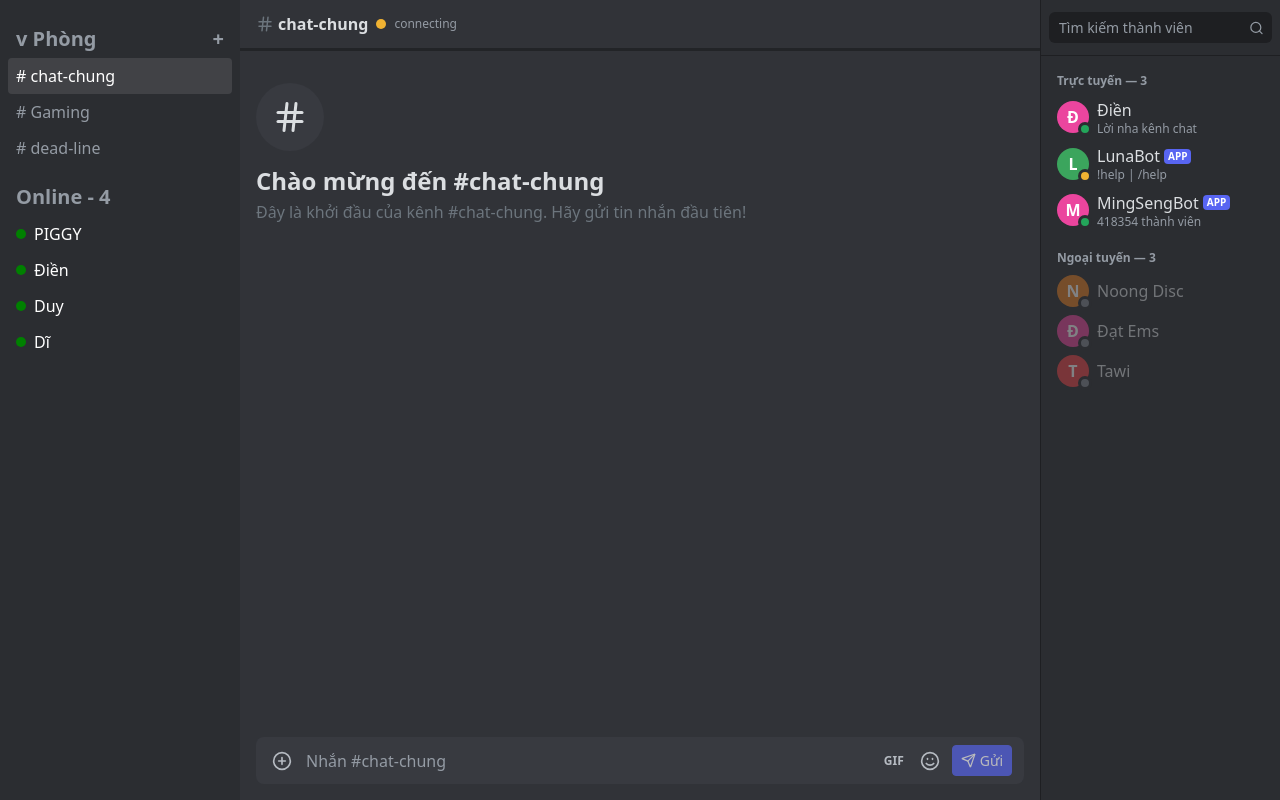
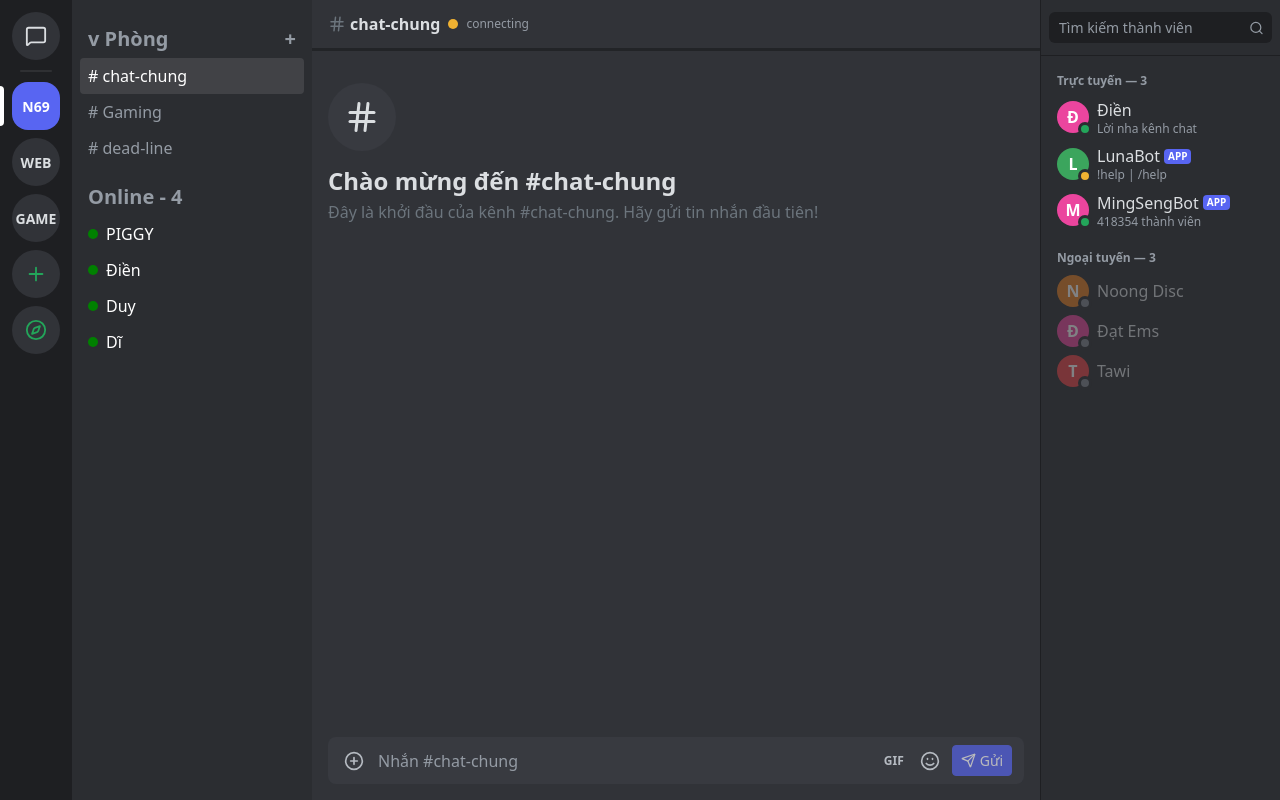
Before and after one commit to nguyenvandiennlu/Nhom69_LTFE, a React (Vite) app: page /chat in a window 1280 px wide. Built offline with nearby package versions, Linux system fonts and the light colour scheme; no server answers.

Commit message:
Function - Giao diện - Done - Thêm cột Server

```diff
--- a/package.json
+++ b/package.json
@@ -7,7 +7,9 @@
     "dev": "vite",
     "build": "tsc -b && vite build",
     "lint": "eslint .",
-    "preview": "vite preview"
+    "preview": "vite preview",
+    "sass": "sass src/styles:src/styles --load-path=node_modules --source-map",
+    "sass:watch": "sass --watch src/styles:src/styles --load-path=node_modules --source-map"
   },
   "dependencies": {
     "bootstrap": "^5.3.8",
--- /dev/null
+++ b/src/components/ServerRail.tsx
@@ -0,0 +1,77 @@
+import { useState } from 'react';
+import { MessageSquare, Plus, Compass } from 'lucide-react';
+import '../styles/serverRail.scss';
+
+interface Server {
+    id: string;
+    name: string;
+    shortName: string;
+}
+
+const mockServers: Server[] = [
+    { id: 'home', name: 'Tin nhắn trực tiếp', shortName: 'DM' },
+    { id: 's1', name: 'Nhóm 69 - LTFE', shortName: 'N69' },
+    { id: 's2', name: 'Lập trình Web', shortName: 'WEB' },
+    { id: 's3', name: 'Gaming Zone', shortName: 'GAME' },
+];
+
+export default function ServerRail() {
+    const [activeId, setActiveId] = useState<string>('s1');
+
+    return (
+        <aside className="server-rail">
+            <div className={`server-rail__item ${activeId === 'home' ? 'server-rail__item--active' : ''}`}>
+                <span className="server-rail__pill"></span>
+                <button
+                    type="button"
+                    className={`server-rail__btn ${activeId === 'home' ? 'server-rail__btn--active' : ''}`}
+                    title="Tin nhắn trực tiếp"
+                    onClick={() => setActiveId('home')}
+                >
+                    <MessageSquare size={22} />
+                </button>
+            </div>
+            <div className="server-rail__divider"></div>
+            {mockServers.filter(s => s.id !== 'home').map((server) => {
+                const isActive = activeId === server.id;
+                return (
+                    <div
+                        key={server.id}
+                        className={`server-rail__item ${isActive ? 'server-rail__item--active' : ''}`}
+                    >
+                        <span className="server-rail__pill"></span>
+                        <button
+                            type="button"
+                            className={`server-rail__btn ${isActive ? 'server-rail__btn--active' : ''}`}
+                            title={server.name}
+                            onClick={() => setActiveId(server.id)}
+                        >
+                            {server.shortName}
+                        </button>
+                    </div>
+                );
+            })}
+
+            <div className="server-rail__item">
+                <span className="server-rail__pill"></span>
+                <button
+                    type="button"
+                    className="server-rail__btn server-rail__btn--action"
+                    title="Thêm Server mới"
+                >
+                    <Plus size={22} />
+                </button>
+            </div>
+            <div className="server-rail__item">
+                <span className="server-rail__pill"></span>
+                <button
+                    type="button"
+                    className="server-rail__btn server-rail__btn--action"
+                    title="Khám phá cộng đồng"
+                >
+                    <Compass size={22} />
+                </button>
+            </div>
+        </aside>
+    );
+}
--- a/src/pages/ChatPage.tsx
+++ b/src/pages/ChatPage.tsx
@@ -1,5 +1,6 @@
 import { useWS } from '../contexts/WebSocketContext';
 import { useEffect, useState } from 'react';
+import ServerRail from '../components/ServerRail';
 import Sidebar from '../components/Sidebar';
 import MessageList from '../components/MessageList';
 import ChatInput from '../components/ChatInput';
@@ -40,7 +41,8 @@ export default function ChatPage() {
     };
 
     return (
-        <div className="d-flex vh-100">
+        <div className="d-flex vh-100 overflow-hidden">
+            <ServerRail />
             <Sidebar />
             <main className="chat-main d-flex flex-column flex-grow-1">
                 <header className="chat-main__header d-flex align-items-center gap-2">
--- /dev/null
+++ b/src/styles/serverRail.scss
@@ -0,0 +1,102 @@
+$dis-rail: #1e1f22;
+$dis-primary: #5865f2;
+$dis-green: #23a55a;
+
+.server-rail {
+  width: 72px;
+  height: 100vh;
+  background-color: $dis-rail;
+  display: flex;
+  flex-direction: column;
+  align-items: center;
+  padding: 12px 0;
+  gap: 8px;
+  flex-shrink: 0;
+  user-select: none;
+  overflow-y: auto;
+  overflow-x: hidden;
+
+  &::-webkit-scrollbar {
+    display: none;
+  }
+  scrollbar-width: none;
+
+  &__item {
+    position: relative;
+    display: flex;
+    align-items: center;
+    justify-content: center;
+    width: 72px;
+  }
+
+  // Vạch trắng báo hiệu ở mép trái (Pill indicator)
+  &__pill {
+    position: absolute;
+    left: 0;
+    width: 4px;
+    height: 0;
+    background-color: #fff;
+    border-radius: 0 4px 4px 0;
+    transition: height 0.2s cubic-bezier(0.2, 0, 0, 1);
+  }
+
+  // Nút server hình tròn biến thành viên thuốc khi hover
+  &__btn {
+    position: relative;
+    width: 48px;
+    height: 48px;
+    border-radius: 50%;
+    background-color: #313338;
+    color: #dbdee1;
+    display: flex;
+    align-items: center;
+    justify-content: center;
+    font-weight: 700;
+    font-size: 14px;
+    border: none;
+    cursor: pointer;
+    transition: border-radius 0.2s ease, background-color 0.2s ease, color 0.2s ease;
+
+    &:hover {
+      border-radius: 16px;
+      background-color: $dis-primary;
+      color: #fff;
+    }
+
+    &--active {
+      border-radius: 16px;
+      background-color: $dis-primary;
+      color: #fff;
+    }
+
+    // Nút thêm server có màu hover xanh lá đặc trưng
+    &--action {
+      background-color: #313338;
+      color: $dis-green;
+
+      &:hover {
+        background-color: $dis-green;
+        color: #fff;
+      }
+    }
+  }
+
+  // Khi hover vào item thì kéo dài vạch trắng
+  &__item:hover &__pill {
+    height: 20px;
+  }
+
+  // Khi đang active thì vạch trắng kéo dài 40px
+  &__item--active &__pill {
+    height: 40px;
+  }
+
+  // Đường gạch ngang phân cách
+  &__divider {
+    width: 32px;
+    height: 2px;
+    background-color: rgba(255, 255, 255, 0.08);
+    border-radius: 1px;
+    margin: 2px 0;
+  }
+}
```
Also changed, not shown: 1 other file (tests, documents, lock files or other folders).
